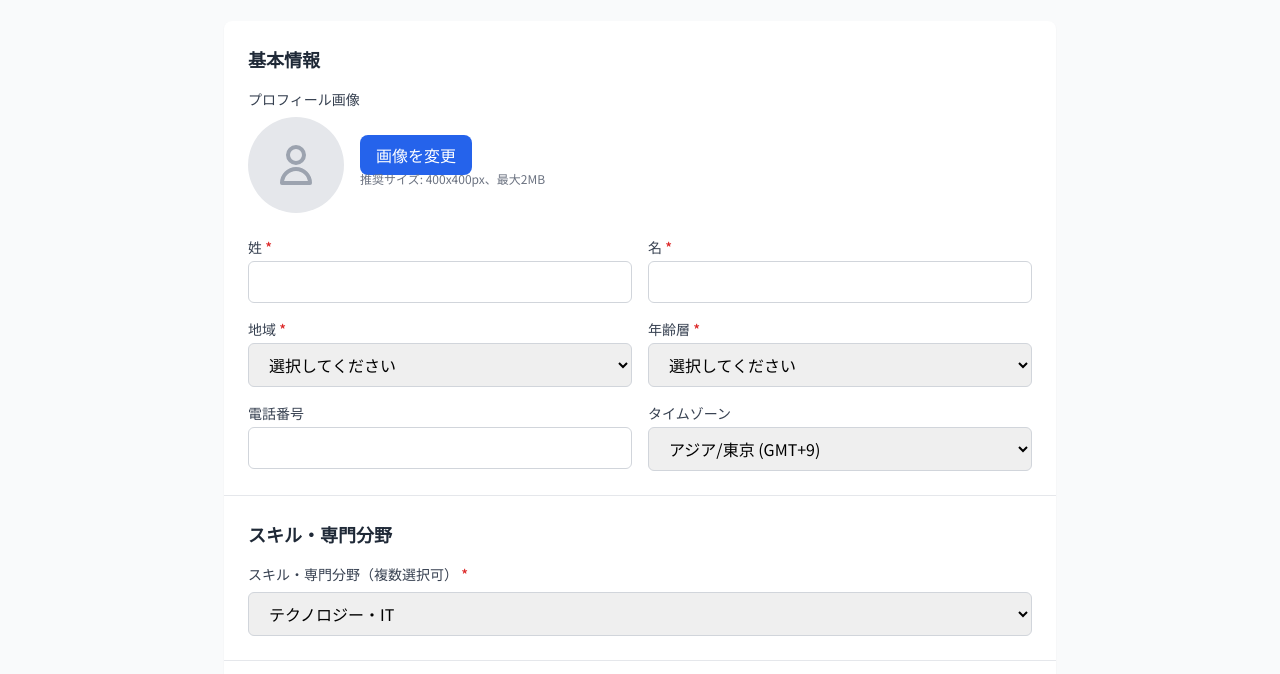
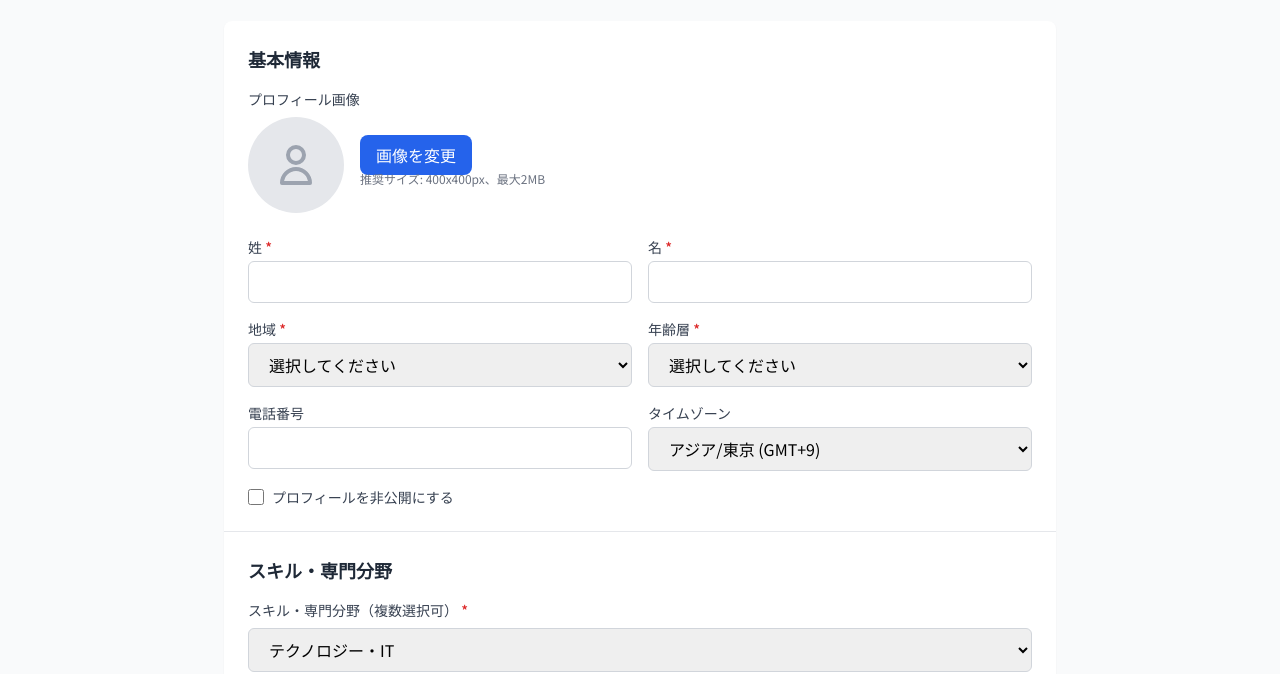
Before and after one commit to YUppi1113/startup-connect, a website: page profile.html in a window 1280 px wide. Shown: the part 147-821 px from the top of the page. Drawn offline with nearby package versions, Linux system fonts and the light colour scheme.

Commit message:
Add profile privacy checkbox

```diff
--- a/profile.html
+++ b/profile.html
@@ -259,6 +259,20 @@
                   <option value="Europe/London">ヨーロッパ/ロンドン (GMT+1)</option>
                   <option value="Europe/Berlin">ヨーロッパ/ベルリン (GMT+2)</option>
                 </select>
+              </div>
+            </div>
+
+            <div class="mt-4">
+              <div class="flex items-center">
+                <input
+                  type="checkbox"
+                  id="is-private"
+                  name="is_private"
+                  class="h-4 w-4 text-blue-600 border-gray-300 rounded focus:ring-blue-500"
+                />
+                <label for="is-private" class="ml-2 block text-sm text-gray-700"
+                  >プロフィールを非公開にする</label
+                >
               </div>
             </div>
           </div>
@@ -722,6 +736,7 @@
         document.getElementById("phone").value = profile.phone || "";
         document.getElementById("timezone").value =
           profile.timezone || "Asia/Tokyo";
+        document.getElementById("is-private").checked = !!profile.is_private;
 
         // プロフィール画像
         if (profile.profile_image_url) {
@@ -878,6 +893,7 @@
               profile_image_url: profileImageUrl,
               phone: document.getElementById("phone").value || null,
               timezone: document.getElementById("timezone").value || "Asia/Tokyo",
+              is_private: document.getElementById("is-private").checked,
               skills: skills,
             };
 
@@ -887,13 +903,14 @@
               .eq("id", currentUser.id)
               .single();
 
-            if (!existingProfile) {
+              if (!existingProfile) {
               const { error: insertError } = await supabase.from("profiles").insert({
                 id: currentUser.id,
                 first_name: document.getElementById("first_name").value,
                 last_name: document.getElementById("last_name").value,
                 location: document.getElementById("location").value,
                 age_range: document.getElementById("age_range").value,
+                is_private: document.getElementById("is-private").checked,
               });
               if (insertError) {
                 throw new Error("プロフィール情報の保存に失敗しました");
```
